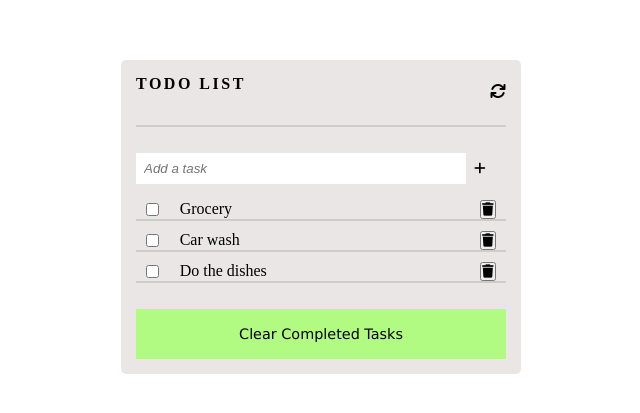
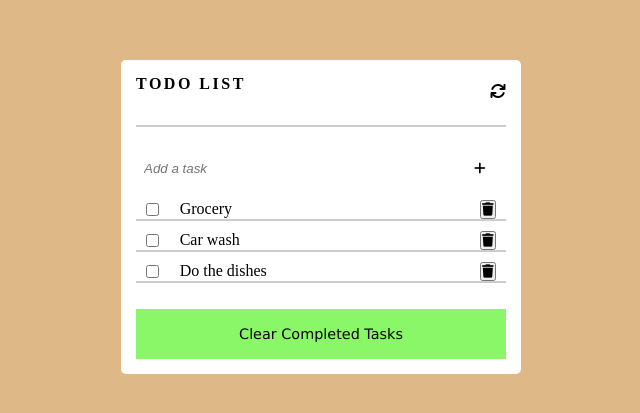
Before and after one commit to AbuTalha3/TodoList-RM, a website built with webpack: page src/index.html in a window 1280 px wide. Shown: the part 183-596 px from the top of the page, without its empty margins (319-959 px from the left). Built offline with nearby package versions, Linux system fonts and the light colour scheme.

Commit message:
Ammended Style.css

```diff
--- a/src/style.css
+++ b/src/style.css
@@ -5,6 +5,7 @@
 }
 
 .main {
+  background-color: burlywood;
   height: 100vh;
   display: flex;
   justify-content: center;
@@ -12,7 +13,7 @@
 }
 
 .container {
-  background-color: #eae6e6;
+  background-color: #fff;
   border-radius: 5px;
   width: 400px;
   height: auto;
@@ -51,7 +52,7 @@ h2 {
   font-size: 0.9rem;
   font-family: 'Lucida Sans', 'Lucida Sans Regular', 'Lucida Grande', 'Lucida Sans Unicode', Geneva, Verdana, sans-serif;
   width: 100%;
-  background-color: rgb(177, 251, 130);
+  background-color: rgb(137, 247, 104);
   height: 50px;
 }
 
```
